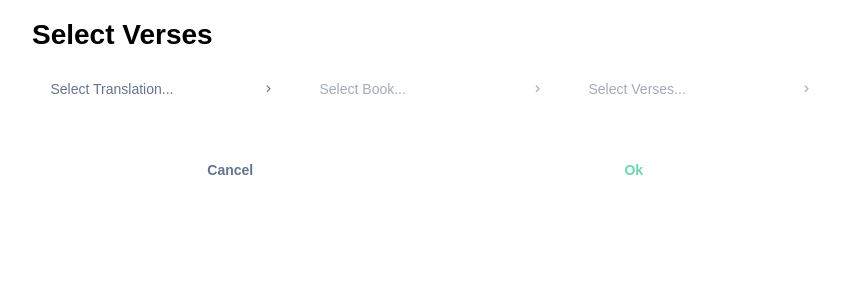
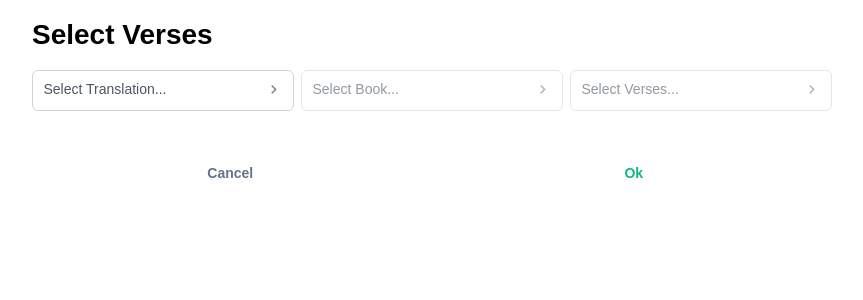
Before and after one commit to dasdawidt/bible-reader, a Vue app: page / in a window 1280 px wide. Shown: the top 300 px of the page, without its empty margins (208-1071 px from the left). Built offline with nearby package versions, Linux system fonts and the light colour scheme; a web font is replaced by a local one.

Commit message:
feat: add dialogue select button component

```diff
--- a/src/components/inputs/BookDialogue.vue
+++ b/src/components/inputs/BookDialogue.vue
@@ -5,6 +5,7 @@ import Button from "primevue/button";
 import Listbox from "primevue/listbox";
 import { Book } from "@/types/bible/book";
 import { useOnMobile } from "@/logic/util/MobileDetection";
+import DialogueSelectButton from "./DialogueSelectButton.vue";
 
 const props = defineProps<{
     /**
@@ -32,7 +33,7 @@ const disabled = computed(() => props.books == null);
 </script>
 
 <template>
-    <Button class="w-full" @click="visible = true" text severity="secondary" :disabled="disabled">
+    <DialogueSelectButton @click="visible = true" :disabled="disabled">
         <div v-if="selectedBook && !disabled" class="flex align-items-center">
             <div class="w-12 flex-shrink-0 opacity-50 text-left">{{ selectedBook?.abbreviation.toUpperCase() }}</div>
             <div>{{ selectedBook?.name }}</div>
@@ -40,9 +41,7 @@ const disabled = computed(() => props.books == null);
         <div v-else>
             Select Book...
         </div>
-        <div class="flex-grow" />
-        <i class="mdi mdi-chevron-right p-0" />
-    </Button>
+    </DialogueSelectButton>
     <Dialog v-model:visible="visible" :closable="false" :draggable="false" modal header="Select Book"
         :position="isOnMobile ? 'bottom' : 'top'" dismissableMask class="w-full max-w-container">
         <Listbox v-model="selectedBook" :options="books" optionLabel="name" class="w-full" @change="visible = false"
--- /dev/null
+++ b/src/components/inputs/DialogueSelectButton.vue
@@ -0,0 +1,19 @@
+<script setup lang="ts">
+import Button, { ButtonProps } from 'primevue/button';
+
+// The @vue-ignore is needed because vue is not able to resolve the base type at the moment.
+export interface Props extends /* @vue-ignore */ ButtonProps { };
+
+const props = defineProps<Props & { disabled?: boolean }>();
+
+</script>
+
+<template>
+    <Button v-bind="props" class="w-full p-inputtext cursor-pointer" :class="{ 'p-disabled': props.disabled }" unstyled>
+        <div class="w-full flex flex-row justify-start alignt-center">
+            <slot></slot>
+            <div class="flex-grow" />
+            <i class="mdi mdi-chevron-right leading-none text-xl opacity-75" />
+        </div>
+    </Button>
+</template>
--- a/src/components/inputs/TranslationDialogue.vue
+++ b/src/components/inputs/TranslationDialogue.vue
@@ -6,6 +6,7 @@ import Listbox from "primevue/listbox";
 import { Translation } from "@/types/bible/translation";
 import { TranslationList } from "@/types/bible/translationList";
 import { useOnMobile } from "@/logic/util/MobileDetection";
+import DialogueSelectButton from "./DialogueSelectButton.vue";
 
 const props = defineProps<{
     /**
@@ -33,17 +34,15 @@ const visible = ref(false);
 </script>
 
 <template>
-    <Button class="w-full" @click="visible = true" text severity="secondary">
-        <div v-if="selectedTranslation" class="flex align-items-center">
+    <DialogueSelectButton @click="visible = true">
+        <div v-if="selectedTranslation" class="flex flex-row">
             <div class="w-12 flex-shrink-0 opacity-50 text-left">{{ selectedTranslation?.id?.toUpperCase() }}</div>
             <div>{{ selectedTranslation?.name }}</div>
         </div>
         <div v-else>
             Select Translation...
         </div>
-        <div class="flex-grow" />
-        <i class="mdi mdi-chevron-right p-0" />
-    </Button>
+    </DialogueSelectButton>
     <Dialog v-model:visible="visible" :closable="false" :draggable="false" modal header="Select Translation"
         :position="isOnMobile ? 'bottom' : 'top'" dismissableMask class="w-full max-w-container">
         <Listbox v-model="selectedTranslation" :options="translations" optionGroupLabel="name"
--- a/src/components/inputs/VerseDialogue.vue
+++ b/src/components/inputs/VerseDialogue.vue
@@ -12,6 +12,7 @@ import { BookType } from "@/types/bible/bookType";
 import { Translation } from "@/types/bible/translation";
 import { useOnMobile } from "@/logic/util/MobileDetection";
 import { formatPassages, getBook, toPassageVerseList } from "@/logic/util/BibleUtils";
+import DialogueSelectButton from "./DialogueSelectButton.vue";
 
 const props = defineProps<{
     /**
@@ -67,17 +68,14 @@ function confirm() {
 </script>
 
 <template>
-    <Button class="w-full" @click="open" text severity="secondary" :disabled="disabled">
+    <DialogueSelectButton @click="open" :disabled="disabled">
         <div v-if="selectedPassages?.length > 0 && !disabled" class="flex align-items-center">
             {{ formatPassages(translation, selectedPassages) }}
         </div>
         <div v-else>
             Select Verses...
         </div>
-        <div class="flex-grow" />
-        <i class="mdi mdi-chevron-right p-0" />
-    </Button>
-
+    </DialogueSelectButton>
     <Dialog v-if="!disabled" v-model:visible="visible" :closable="false" :draggable="false"
         :position="isOnMobile ? 'bottom' : 'top'" dismissable-mask modal class="w-full max-w-container">
         <template #header>
@@ -97,7 +95,7 @@ function confirm() {
             </div>
         </template>
         <Listbox v-model="pendingSelectedPassages" :options="chapters" option-group-label="chapter"
-            option-group-children="passages" class="w-full" multiple>
+            option-group-children="passages" class="w-full" multiple :meta-key-selection="false">
             <template #optiongroup="slotProps">
                 <Divider :id="`verse-dialogue-chapter-${slotProps.option?.chapter}`">
                     <span class="text-xl font-bold">{{ getBook(translation, book).name }} {{ slotProps.option?.chapter
--- a/src/views/HomeView.vue
+++ b/src/views/HomeView.vue
@@ -39,7 +39,8 @@ const selectedPassages = ref<Passage[] | []>([]);
         <div class="flex-grow" />
         <div class="flex align-items-center gap-2">
             <Button label="Cancel" severity="secondary" text class="w-full" />
-            <Button label="Ok" severity="primary" text class="w-full" :disabled="selectedPassages?.length < 1" />
+            <Button label="Ok" severity="primary" text class="w-full"
+                :disabled="selectedPassages?.length < 1 && selectedTranslation != null" />
         </div>
     </div>
 </template>
```
